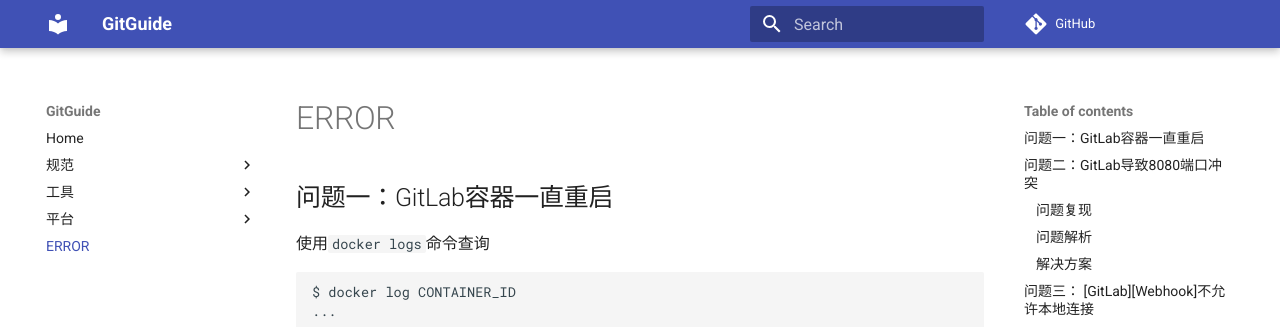
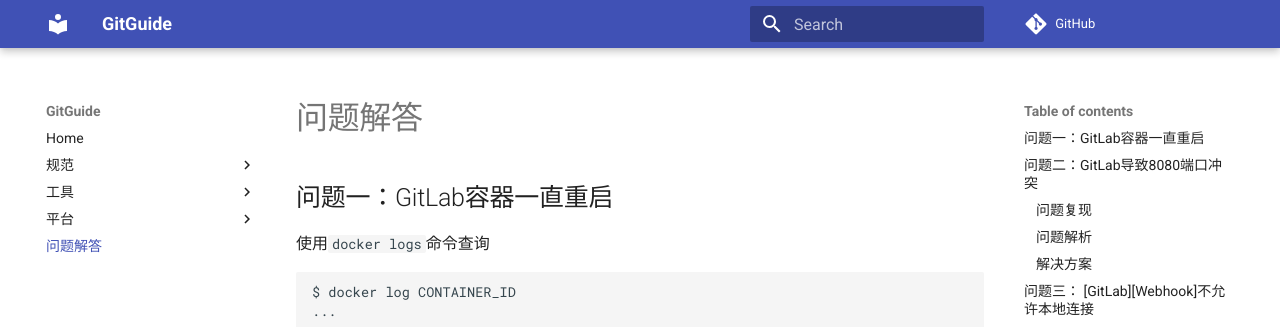
Before and after one commit to ZJDoc/GitGuide, an MkDocs documentation site: the page built from docs/troubleshooting.md, in a window 1280 px wide and 900 px high. Shown: the top 327 px of the window. Built offline with MkDocs 1.6.1 and Material for MkDocs 9.7.7, drawn with Linux system fonts in a browser that asks for light colours; comment, search, counter and statistics services are not loaded.

Commit message:
docs(error): change error.md -> troubleshooting.md

```diff
--- a/docs/error.md
+++ b/docs/troubleshooting.md
@@ -1,5 +1,5 @@
 
-# ERROR
+# 问题解答
 
 ## 问题一：GitLab容器一直重启
 
--- a/mkdocs.yml
+++ b/mkdocs.yml
@@ -93,4 +93,4 @@ nav:
         - 版本发布: platform/github-版本发布.md
         - DNS加速: platform/github-DNS加速.md
         - 主页美化: platform/github-主页美化.md
-    - ERROR: error.md
+    - 问题解答: troubleshooting.md
```
